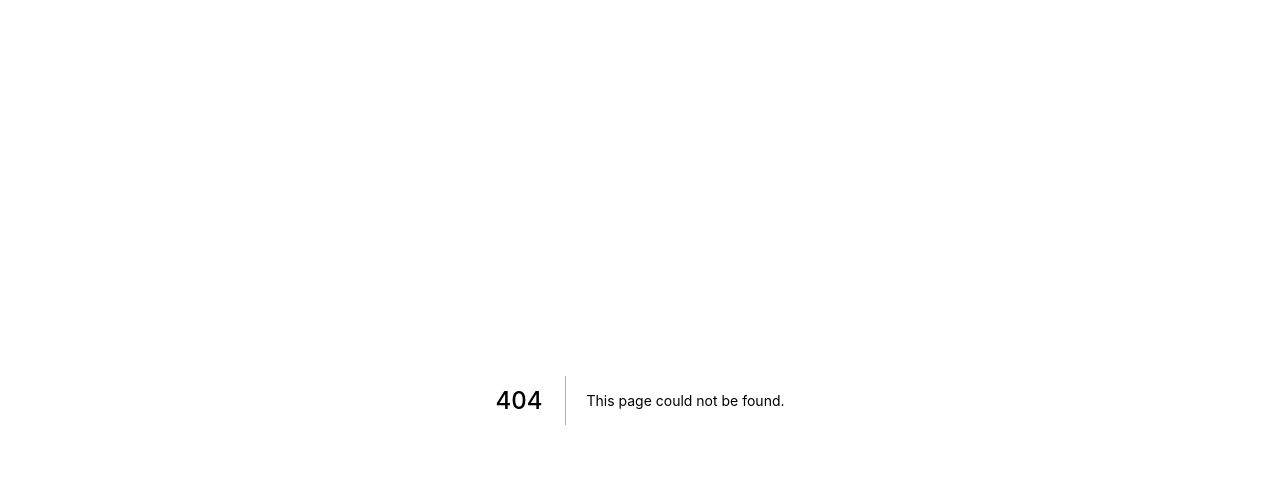
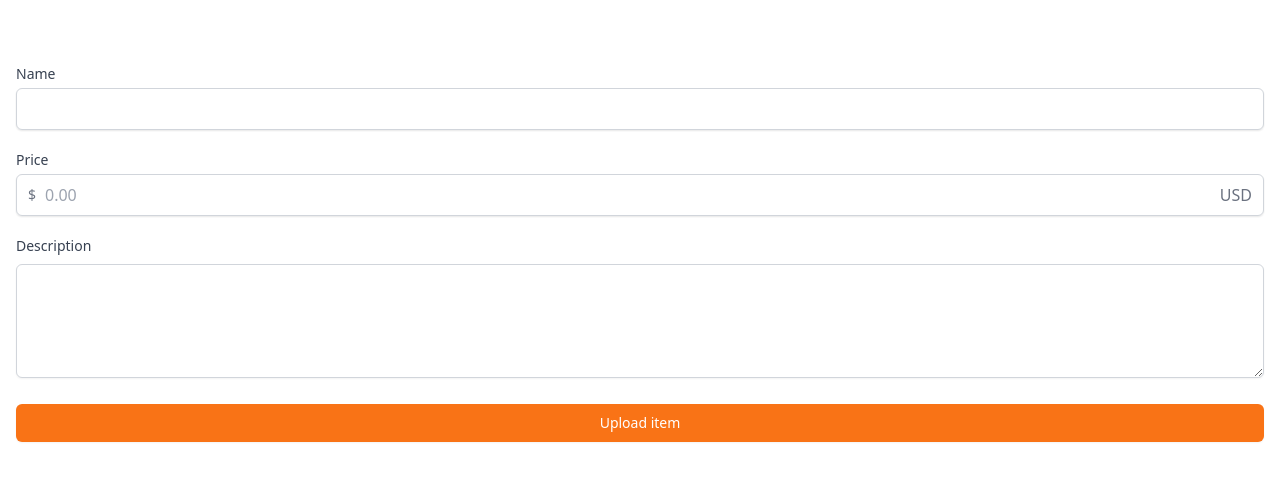
Before and after one commit to REXIANN/carrot-market, a Next.js app: page /streams/create in a window 1280 px wide. Before the commit this address had no page. Shown: the top 480 px of the page. Built offline with nearby package versions, Linux system fonts and the light colour scheme.

Commit message:
#5.15 add stream

```diff
--- a/pages/items/upload.tsx
+++ b/pages/items/upload.tsx
@@ -3,7 +3,7 @@
 
 const Upload: NextPage = () => {
   return (
-    <div className={"px-4 py-16"}>
+    <div className={"space-y-5 px-4 py-16"}>
       <div>
         <label
           className={
@@ -28,7 +28,6 @@
           <input className={"hidden"} type="file" />
         </label>
       </div>
-      <div className={"my-5"}>
       <label
         htmlFor={"price"}
         className={"mb-1 block text-sm font-medium text-gray-700"}
@@ -39,9 +38,7 @@
         <div
           className={"absolute left-0 flex items-center justify-center pl-3"}
         >
-            <span className={"pointer-events-none text-sm text-gray-500"}>
-              $
-            </span>
+          <span className={"pointer-events-none text-sm text-gray-500"}>$</span>
         </div>
         <input
           id={"price"}
@@ -61,12 +58,15 @@
           <span className={"text-gray-500"}>USD</span>
         </div>
       </div>
-      </div>
       <div>
-        <label className={"mb-1 block text-sm font-medium text-gray-700"}>
+        <label
+          htmlFor={"price"}
+          className={"mb-1 block text-sm font-medium text-gray-700"}
+        >
           Description
         </label>
         <textarea
+          id={"description"}
           className={
             "mt-1 w-full rounded-md border-gray-300 shadow-sm focus:border-orange-50 focus:ring-orange-500"
           }
@@ -75,12 +75,12 @@
       </div>
       <button
         className={
-          "mt-4 rounded-md border border-transparent bg-orange-500 py-2 px-4 text-white hover:bg-orange-600" +
+          " rounded-md border border-transparent bg-orange-500 py-2 px-4 text-white hover:bg-orange-600" +
           " text-sm font-medium shadow-sm focus:outline-none focus:ring-2 focus:ring-orange-500 focus:ring-offset-2 " +
           "w-full"
         }
       >
-        Upload product
+        Upload item
       </button>
     </div>
   );
--- /dev/null
+++ b/pages/streams/create.tsx
@@ -0,0 +1,85 @@
+import type { NextPage } from "next";
+
+const Create: NextPage = () => {
+  return (
+    <div className={"space-y-5 px-4 py-16"}>
+      <div>
+        <label
+          className="mb-1 block text-sm font-medium text-gray-700"
+          htmlFor="name"
+        >
+          Name
+        </label>
+        <div className="relative flex items-center rounded-md shadow-sm">
+          <input
+            id="name"
+            type="email"
+            className="w-full appearance-none rounded-md border border-gray-300
+             px-3 py-2 placeholder-gray-400 shadow-sm focus:border-orange-500 focus:outline-none focus:ring-orange-500"
+            required
+          />
+        </div>
+      </div>
+      <div>
+        <label
+          htmlFor={"price"}
+          className={"mb-1 block text-sm font-medium text-gray-700"}
+        >
+          Price
+        </label>
+        <div className={"relative flex items-center rounded-md shadow-sm"}>
+          <div
+            className={"absolute left-0 flex items-center justify-center pl-3"}
+          >
+            <span className={"pointer-events-none text-sm text-gray-500"}>
+              $
+            </span>
+          </div>
+          <input
+            id={"price"}
+            className={
+              "w-full appearance-none rounded-md border border-gray-300" +
+              " px-3 py-2 placeholder-gray-400 shadow-sm focus:border-orange-500 focus:outline-none focus:ring-orange-500 " +
+              "pl-7"
+            }
+            type="text"
+            placeholder="0.00"
+          />
+          <div
+            className={
+              "pointer-events-none absolute right-0 flex items-center pr-3"
+            }
+          >
+            <span className={"text-gray-500"}>USD</span>
+          </div>
+        </div>
+      </div>
+      <div>
+        <label
+          htmlFor={"price"}
+          className={"mb-1 block text-sm font-medium text-gray-700"}
+        >
+          Description
+        </label>
+        <textarea
+          id={"description"}
+          className={
+            "mt-1 w-full rounded-md border-gray-300 shadow-sm focus:border-orange-50 focus:ring-orange-500"
+          }
+          rows={4}
+        />
+      </div>
+      <button
+        className={
+          " rounded-md border border-transparent bg-orange-500 py-2 px-4 text-white hover:bg-orange-600" +
+          " text-sm font-medium shadow-sm focus:outline-none focus:ring-2 focus:ring-orange-500 focus:ring-offset-2 " +
+          "w-full"
+        }
+      >
+        Upload item
+      </button>
+    </div>
+  );
+};
+
+export default Create;
```
Also changed, not shown: pages/streams/[id].tsx (renamed from pages/live/[id].tsx), pages/streams/index.tsx (renamed from pages/live/index.tsx). Lines whose indentation alone changed are shown as unchanged.
